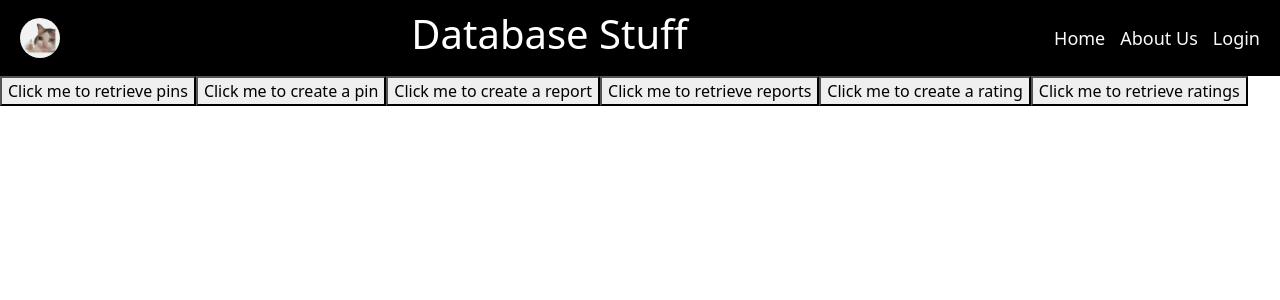
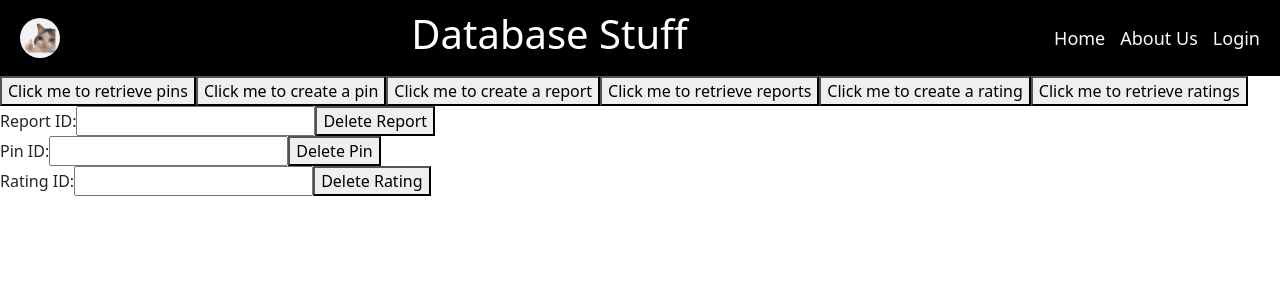
Before and after one commit to dyl-norris19/AccessTrack, a React (Create React App) app: page /database in a window 1280 px wide. Shown: the top 300 px of the page. Built offline with nearby package versions, Linux system fonts and the light colour scheme; no server answers.

Commit message:
Added delete functionality to the database     delete pin, pinRating, and report

```diff
--- a/src/database.js
+++ b/src/database.js
@@ -10,6 +10,7 @@ import {
   GeoPoint,
   Timestamp,
   addDoc,
+  deleteDoc,
 } from "firebase/firestore";
 import { useNavigate } from "react-router-dom";
 import { Header } from "./Template";
@@ -103,6 +104,39 @@ function getCurrentUserId() {
       }
     });
   });
+}
+
+// Deletes a report from the database using its document ID
+async function deleteReport(reportId) {
+  try {
+    await deleteDoc(doc(db, "report", reportId));
+    console.log("Report with ID:", reportId, "deleted successfully.");
+  } catch (err) {
+    console.error(err);
+    alert("An error occurred while deleting the report.");
+  }
+}
+
+// Deletes a pin from the database using its document ID
+async function deletePin(pinId) {
+  try {
+    await deleteDoc(doc(db, "pins", pinId));
+    console.log("Pin with ID:", pinId, "deleted successfully.");
+  } catch (err) {
+    console.error(err);
+    alert("An error occurred while deleting the pin.");
+  }
+}
+
+// delete a rating from the database using its document ID
+async function deleteRating(ratingId) {
+  try {
+    await deleteDoc(doc(db, "pinRating", ratingId));
+    console.log("Rating with ID:", ratingId, "deleted successfully.");
+  } catch (err) {
+    console.error(err);
+    alert("An error occurred while deleting the rating.");
+  }
 }
 
 /****************************************************************************************************************************************************************************/
@@ -201,6 +235,63 @@ function DatabaseStuff() {
     }
   }
 
+  // for demonstrating the delete report functionality
+  const [reportIdToDelete, setReportIdToDelete] = useState("");
+
+  async function handleDeleteReport(event) {
+    event.preventDefault(); // keeps the page from reloading after submission
+
+    if (reportIdToDelete.trim() === "") {
+      alert("Please enter a report ID to delete.");
+      return;
+    }
+
+    await deleteReport(reportIdToDelete);
+    setReportIdToDelete("");
+  }
+
+  function handleReportIdChange(event) {
+    setReportIdToDelete(event.target.value);
+  }
+
+  // for demonstrating the delete pin functionality
+  const [pinIdToDelete, setPinIdToDelete] = useState("");
+
+  async function handleDeletePin(event) {
+    event.preventDefault(); // Prevent the default form submission behavior
+
+    if (pinIdToDelete.trim() === "") {
+      alert("Please enter a pin ID to delete.");
+      return;
+    }
+
+    await deletePin(pinIdToDelete);
+    setPinIdToDelete("");
+  }
+
+  function handlePinIdChange(event) {
+    setPinIdToDelete(event.target.value);
+  }
+
+  // for demonstrating the delete rating functionality
+  const [ratingIdToDelete, setRatingIdToDelete] = useState("");
+
+  async function handleDeleteRating(event) {
+    event.preventDefault(); // Prevent the default form submission behavior
+
+    if (ratingIdToDelete.trim() === "") {
+      alert("Please enter a rating ID to delete.");
+      return;
+    }
+
+    await deleteRating(ratingIdToDelete);
+    setRatingIdToDelete("");
+  }
+
+  function handleRatingIdChange(event) {
+    setRatingIdToDelete(event.target.value);
+  }
+
   return (
     <div>
       <Header headerTitle={"Database Stuff"} />
@@ -214,6 +305,45 @@ function DatabaseStuff() {
       <button onClick={retrieveRatingsMine}>
         Click me to retrieve ratings
       </button>
+
+      {/* Form for deleting a report */}
+      <form onSubmit={handleDeleteReport}>
+        <label>
+          Report ID:
+          <input
+            type="text"
+            value={reportIdToDelete}
+            onChange={handleReportIdChange}
+          />
+        </label>
+        <button type="submit">Delete Report</button>
+      </form>
+
+      {/* Form for deleting a pin */}
+      <form onSubmit={handleDeletePin}>
+        <label>
+          Pin ID:
+          <input
+            type="text"
+            value={pinIdToDelete}
+            onChange={handlePinIdChange}
+          />
+        </label>
+        <button type="submit">Delete Pin</button>
+      </form>
+
+      {/* Form for deleting a rating */}
+      <form onSubmit={handleDeleteRating}>
+        <label>
+          Rating ID:
+          <input
+            type="text"
+            value={ratingIdToDelete}
+            onChange={handleRatingIdChange}
+          />
+        </label>
+        <button type="submit">Delete Rating</button>
+      </form>
     </div>
   );
 }
@@ -222,9 +352,12 @@ export {
   DatabaseStuff,
   retrievePins,
   createPin,
+  deletePin,
   retrieveReports,
   createReport,
+  deleteReport,
   retrieveRatings,
   createRating,
+  deleteRating,
   getCurrentUserId,
 };
```
